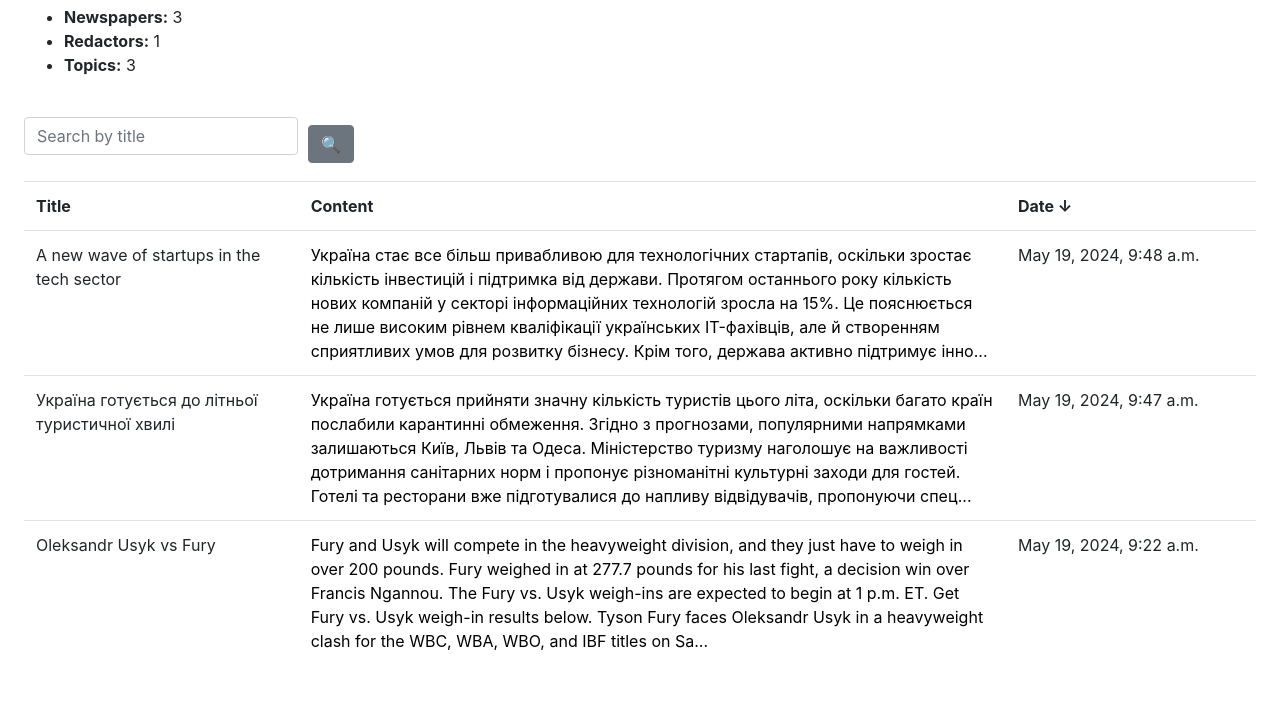
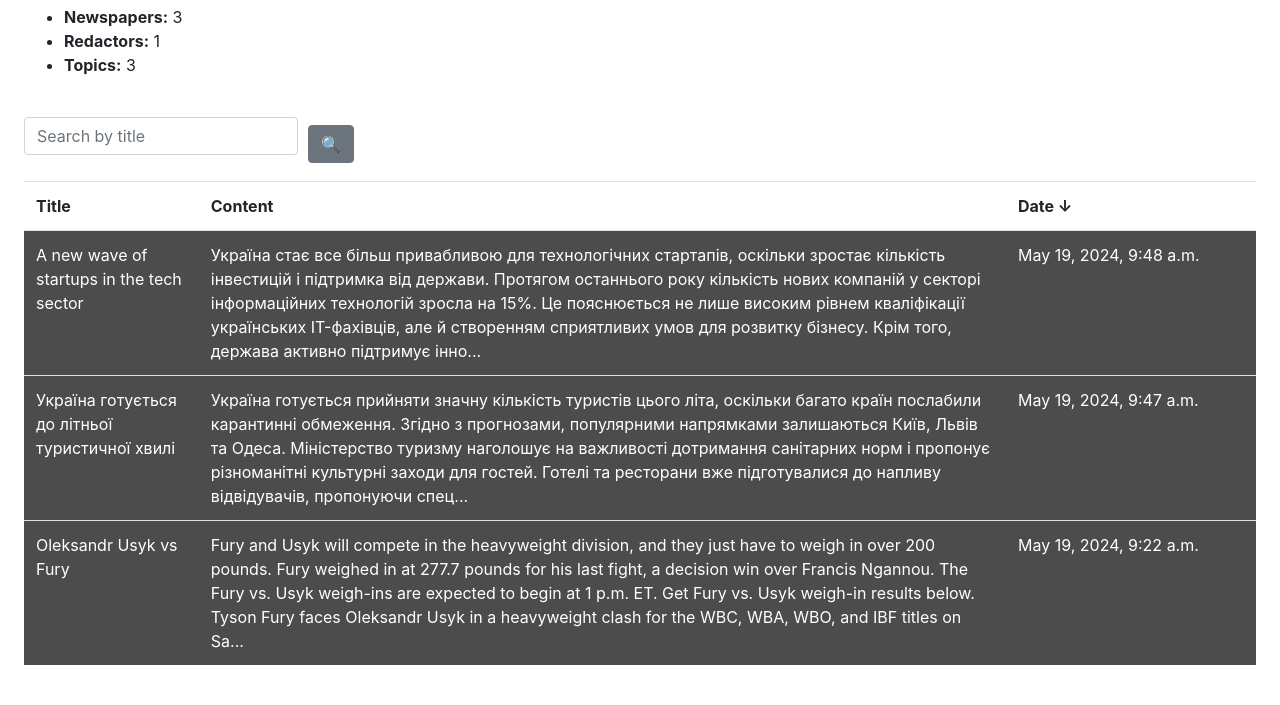
Before and after one commit to semermaks/Newspaper-Agency-mate, a Django app: page / in a window 1280 px wide. Shown: the part 307-1012 px from the top of the page. Run offline with Django 5.2, Linux system fonts and the light colour scheme; a user stored in the database is signed in; data comes from the database, SQL or seed files in the repository; some libraries are stand-ins or nearby versions.

Commit message:
Add images to templates

```diff
--- a/templates/newspapers/newspaper_form.html
+++ b/templates/newspapers/newspaper_form.html
@@ -3,7 +3,7 @@
 
 {% block content %}
   <h1>{{ object|yesno:"Update,Create" }} newspaper</h1>
-  <form  class="main" action="" method="post" novalidate>
+  <form enctype="multipart/form-data" class="main" action="" method="post" novalidate>
     {% csrf_token %}
     {{ form|crispy }}
 
--- a/templates/newspapers/newspapers_list.html
+++ b/templates/newspapers/newspapers_list.html
@@ -32,12 +32,12 @@
         <th>Date ↓</th>
       </tr>
       {% for newspaper in newspapers_list %}
-        <tr>
-          <td style="min-width: 250px">{{ newspaper.title }}</td>
-          <td style="max-width: 3%">
-            <a href="{% url "newspapers:newspaper-detail" pk=newspaper.id %} ">{{ newspaper.content|slice:":400" }}...</a>
+        <tr style="background-image: url('{{ newspaper.main_img.url }}'); background-size: cover; background-position: center;">
+          <td style="color: white; background-color: rgba(0, 0, 0, 0.7);">{{ newspaper.title }}</td>
+          <td style="color: white; max-width: 3%; background-color: rgba(0, 0, 0, 0.7);">
+            <a style="color: white" href="{% url 'newspapers:newspaper-detail' pk=newspaper.id %}">{{ newspaper.content|slice:":400" }}...</a>
           </td>
-          <td style="min-width: 250px">{{ newspaper.published_date }}</td>
+          <td style="color: white; min-width: 250px; background-color: rgba(0, 0, 0, 0.7);">{{ newspaper.published_date }}</td>
         </tr>
       {% endfor %}
     </table>
```
Also changed, not shown: templates/newspapers/newspapers_detail.html (+8 -3 lines).
